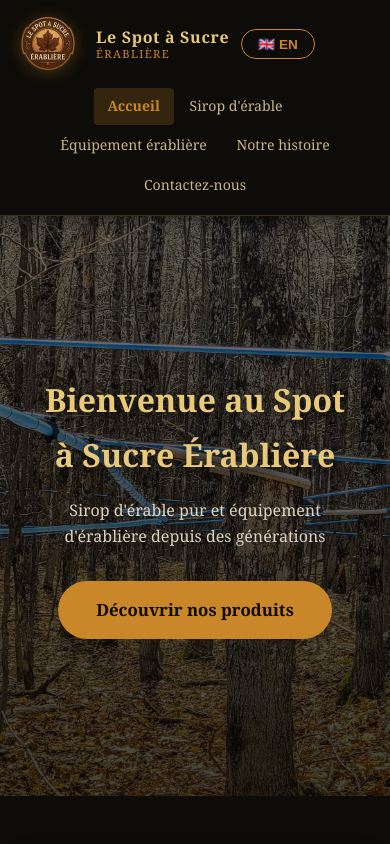
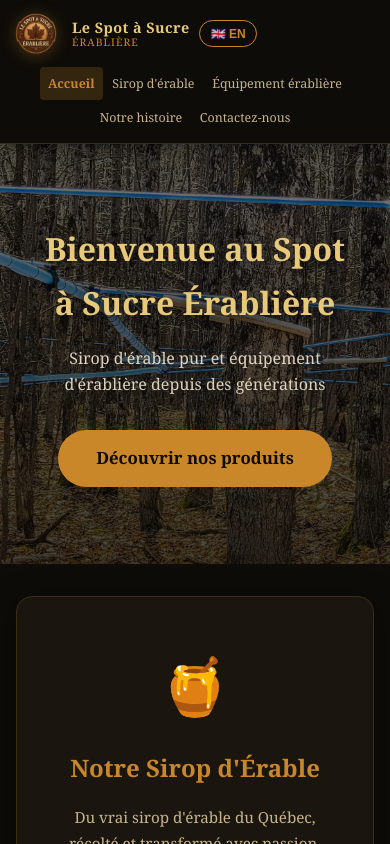
Before and after one commit to mindsetalert/cabane-a-sucre, a Next.js app: page / in a window 390 px wide. Shown: the top 844 px of the page. Built offline with nearby package versions, Linux system fonts and the light colour scheme.

Commit message:
Fix mobile: viewport, header responsive, modals, pages

```diff
--- /dev/null
+++ b/pages/_document.js
@@ -0,0 +1,17 @@
+import { Html, Head, Main, NextScript } from "next/document";
+
+export default function Document() {
+  return (
+    <Html lang="fr">
+      <Head>
+        <meta charSet="utf-8" />
+        <meta name="theme-color" content="#0e0c08" />
+        <link rel="icon" href="/favicon.ico" />
+      </Head>
+      <body>
+        <Main />
+        <NextScript />
+      </body>
+    </Html>
+  );
+}
--- a/styles/Header.module.css
+++ b/styles/Header.module.css
@@ -6,36 +6,33 @@
   z-index: 100;
   border-bottom: 1px solid #3a2e1a;
   box-shadow: 0 2px 20px rgba(0,0,0,0.6);
+  width: 100%;
 }
 
 .container {
   max-width: 1300px;
   margin: 0 auto;
-  padding: 0 2rem;
+  padding: 0.75rem 1rem;
   display: flex;
   align-items: center;
-  gap: 2rem;
-  height: 96px;
+  gap: 1rem;
+  flex-wrap: wrap;
+  min-height: 72px;
 }
 
 .logo {
   display: flex;
   align-items: center;
-  gap: 1rem;
+  gap: 0.75rem;
   flex-shrink: 0;
   text-decoration: none;
 }
 
 .logoImg {
-  height: 82px;
-  width: auto;
+  height: 60px;
+  width: 60px;
   object-fit: contain;
   filter: drop-shadow(0 2px 8px rgba(201,135,42,0.3));
-  transition: transform 0.2s;
-}
-
-.logo:hover .logoImg {
-  transform: scale(1.05);
 }
 
 .logoTextBlock {
@@ -45,33 +42,33 @@
 }
 
 .logoName {
-  font-size: 1.25rem;
+  font-size: 1.05rem;
   font-weight: bold;
   color: #e8c97a;
-  letter-spacing: 0.04em;
+  letter-spacing: 0.03em;
   white-space: nowrap;
 }
 
 .logoSub {
-  font-size: 0.78rem;
+  font-size: 0.72rem;
   color: #C9872A;
-  letter-spacing: 0.12em;
+  letter-spacing: 0.1em;
   text-transform: uppercase;
-  white-space: nowrap;
 }
 
 .nav {
   display: flex;
   align-items: center;
-  gap: 0.15rem;
+  gap: 0.1rem;
   flex: 1;
   flex-wrap: wrap;
+  justify-content: center;
 }
 
 .navLink {
-  padding: 0.4rem 0.85rem;
+  padding: 0.4rem 0.65rem;
   border-radius: 4px;
-  font-size: 0.88rem;
+  font-size: 0.85rem;
   color: #c8b48a;
   transition: background 0.2s, color 0.2s;
   white-space: nowrap;
@@ -92,13 +89,14 @@
   background: transparent;
   color: #C9872A;
   border: 1px solid #C9872A;
-  padding: 0.4rem 1rem;
+  padding: 0.4rem 0.85rem;
   border-radius: 20px;
-  font-size: 0.85rem;
+  font-size: 0.82rem;
   font-weight: bold;
   transition: background 0.2s, color 0.2s;
   white-space: nowrap;
   flex-shrink: 0;
+  cursor: pointer;
 }
 
 .langToggle:hover {
@@ -106,25 +104,34 @@
   color: #0e0c08;
 }
 
-@media (max-width: 900px) {
+/* MOBILE */
+@media (max-width: 600px) {
   .container {
-    flex-wrap: wrap;
-    height: auto;
-    padding: 0.75rem 1rem;
-    gap: 0.75rem;
+    padding: 0.6rem 0.75rem;
+    gap: 0.6rem;
+  }
+  .logoImg {
+    height: 48px;
+    width: 48px;
+  }
+  .logoName {
+    font-size: 0.9rem;
+  }
+  .logoSub {
+    font-size: 0.65rem;
   }
   .nav {
     order: 3;
     width: 100%;
     justify-content: center;
+    gap: 0.1rem;
   }
-  .logoImg {
-    height: 64px;
+  .navLink {
+    font-size: 0.78rem;
+    padding: 0.35rem 0.5rem;
   }
-  .logoName {
-    font-size: 1rem;
-  }
-  .logoSub {
-    font-size: 0.7rem;
+  .langToggle {
+    font-size: 0.75rem;
+    padding: 0.35rem 0.65rem;
   }
 }
--- a/styles/Home.module.css
+++ b/styles/Home.module.css
@@ -195,11 +195,20 @@
 }
 
 @media (max-width: 700px) {
+  .hero {
+    min-height: 420px;
+  }
   .sections {
     flex-direction: column;
+    gap: 1.5rem;
+    margin: 2rem auto;
+    padding: 0 1rem;
   }
   .divider {
     width: 100%;
     height: 1px;
   }
+  .evapSection {
+    min-height: 280px;
+  }
 }
--- a/styles/globals.css
+++ b/styles/globals.css
@@ -2,6 +2,12 @@
   box-sizing: border-box;
   margin: 0;
   padding: 0;
+  -webkit-tap-highlight-color: transparent;
+}
+
+html {
+  -webkit-text-size-adjust: 100%;
+  overflow-x: hidden;
 }
 
 :root {
```
Also changed, not shown: styles/Equipement.module.css (+15 -2 lines), styles/Sirop.module.css (+8 -7 lines).
